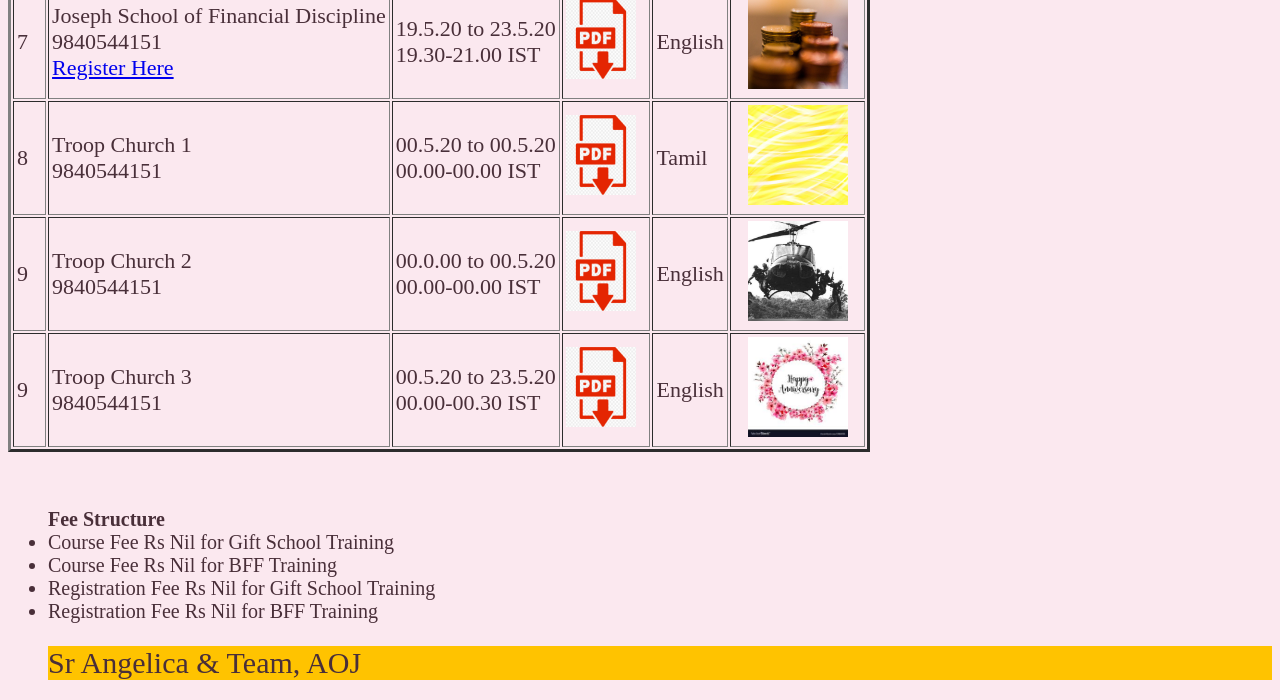
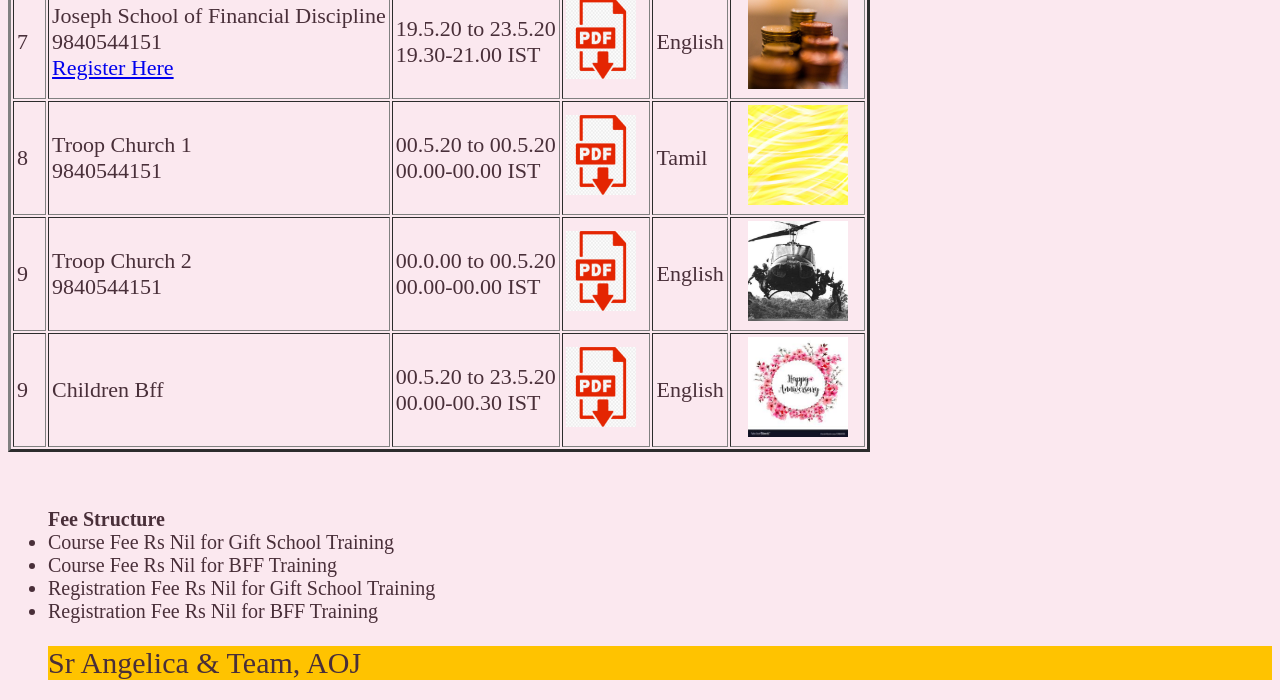
Before and after one commit to TroopChurch/AOJ, a plain HTML site: page giftschool.html.html in a window 1280 px wide. Shown: the part 1356-2056 px from the top of the page. Drawn offline with Linux system fonts and the light colour scheme.

Commit message:
Update giftschool.html.html

```diff
--- a/giftschool.html.html
+++ b/giftschool.html.html
@@ -274,7 +274,7 @@
 				9
 			</td>
 			<td>
-				Troop Church 3<br>9840544151
+				Children Bff<br>
 			</td>
 			<td>
 				00.5.20 to 23.5.20 <br> 00.00-00.30 IST
```
